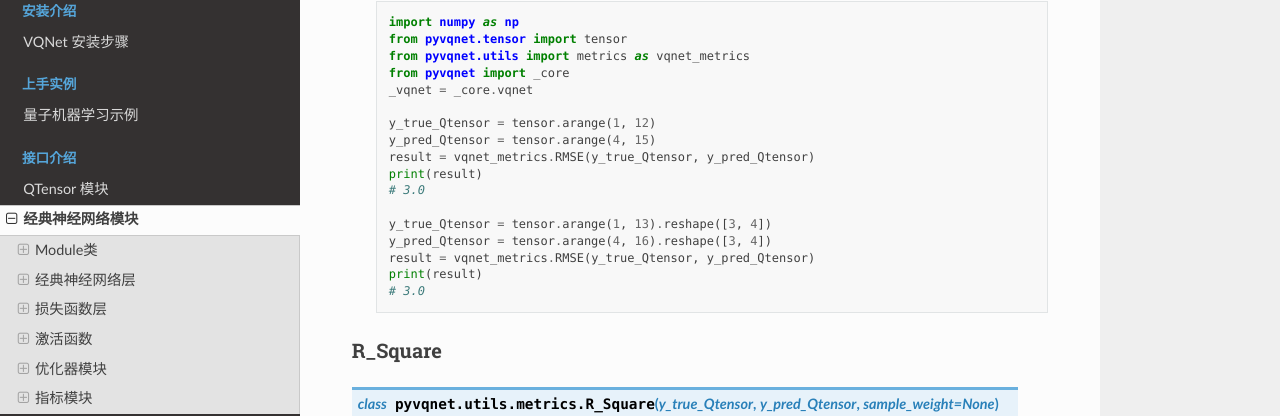
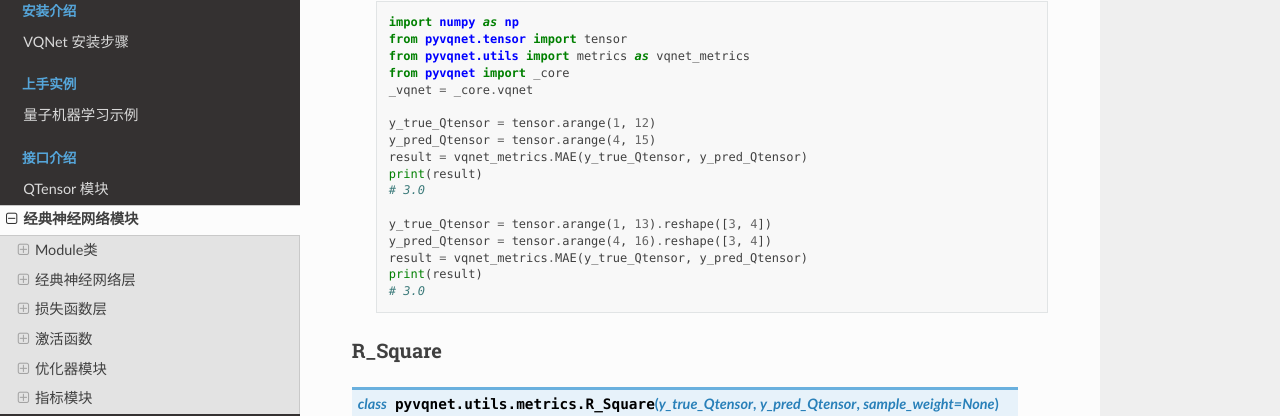
Before and after one commit to OriginQ/VQNET2.0-tutorial, a Sphinx documentation site: the page built from source/rst/nn.rst, in a window 1280 px wide and 900 px high, scrolled down 37613 px. Shown: the part 110-526 px from the top of the window. Built offline with Sphinx 7.4.7 and the Read the Docs theme 2.0.0, drawn with Linux system fonts in a browser that asks for light colours.

Commit message:
[fix] fix notes bug

```diff
--- a/source/rst/nn.rst
+++ b/source/rst/nn.rst
@@ -1987,13 +1987,13 @@ MAE
 
         y_true_Qtensor = tensor.arange(1, 12)
         y_pred_Qtensor = tensor.arange(4, 15)
-        result = vqnet_metrics.RMSE(y_true_Qtensor, y_pred_Qtensor)
+        result = vqnet_metrics.MAE(y_true_Qtensor, y_pred_Qtensor)
         print(result)
         # 3.0
 
         y_true_Qtensor = tensor.arange(1, 13).reshape([3, 4])
         y_pred_Qtensor = tensor.arange(4, 16).reshape([3, 4])
-        result = vqnet_metrics.RMSE(y_true_Qtensor, y_pred_Qtensor)
+        result = vqnet_metrics.MAE(y_true_Qtensor, y_pred_Qtensor)
         print(result)
         # 3.0
 
```
